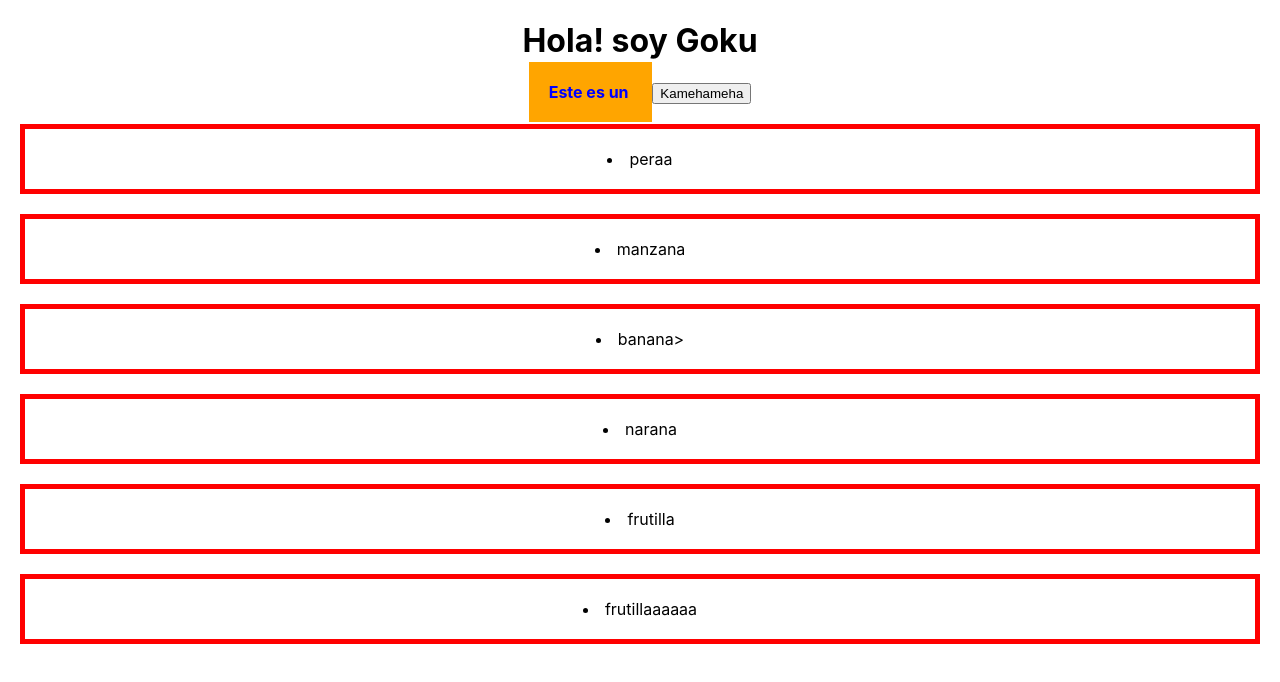
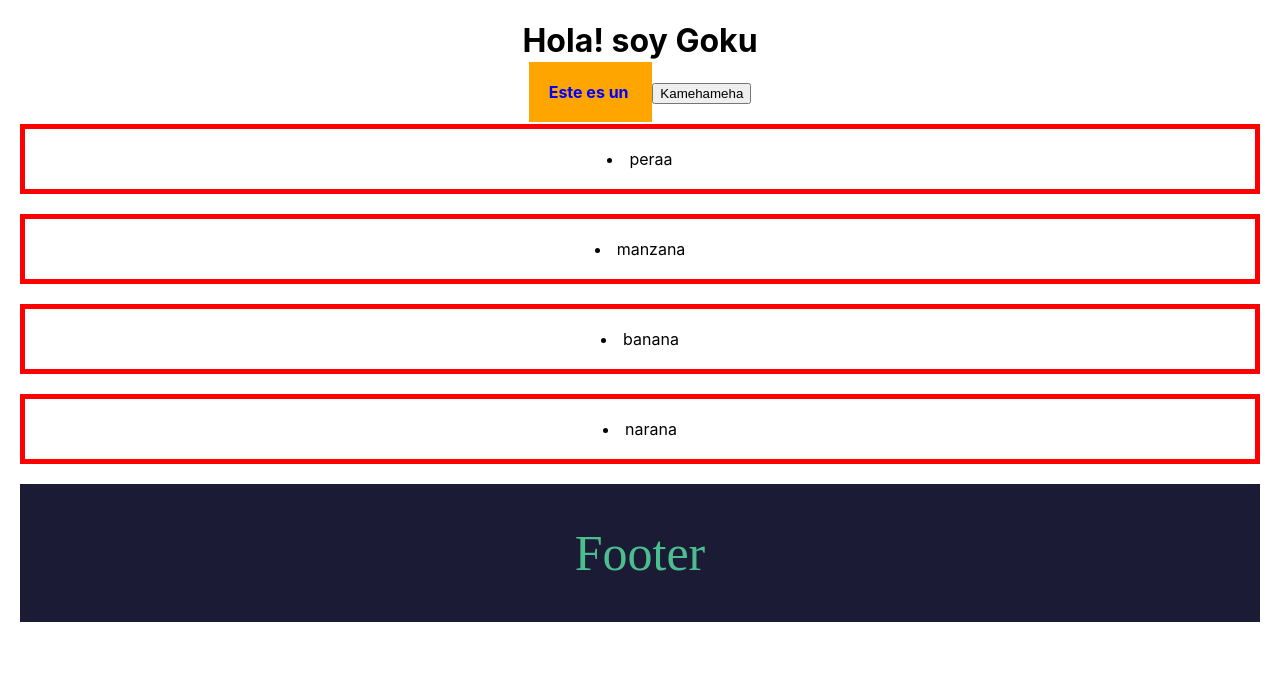
Before and after one commit to lhbasilone/appReact, a React (Create React App) app: page / in a window 1280 px wide. Shown: the top 682 px of the page. Built offline with nearby package versions, Linux system fonts and the light colour scheme.

Commit message:
"segunda prueba"

```diff
--- a/src/App.jsx
+++ b/src/App.jsx
@@ -1,5 +1,11 @@
 import logo from './logo.svg';
 import './App.css';
+import Footer from './components/footer/Footer';
+
+
+
+
+
 
 function App() {
 
@@ -24,15 +30,17 @@ const estilos = {
     <div className="App">
 <h1>Hola! soy {nombre}</h1>
 <strong style={estilos} >Este es un </strong>
- {boton}
+{boton}
 <li>peraa</li>
 <li>manzana</li>
-<li>banana></li>
+<li>banana</li>
 <li>narana</li>
-<li>frutilla</li>
-<li>frutillaaaaaa</li>
 
-    </div>
+
+<Footer/>
+
+
+</div>
   );
 }
 
--- /dev/null
+++ b/src/components/footer/Footer.css
@@ -0,0 +1,8 @@
+.footerStyle{
+    background-color: rgb(27, 27, 53);
+    color: rgb(76, 189, 142);
+    font-size: 50px;
+    font-family: 'Times New Roman', Times, serif;
+    padding: 40px;
+    margin: 20px;
+}
--- /dev/null
+++ b/src/components/footer/Footer.js
@@ -0,0 +1,12 @@
+import './Footer.css';
+
+//rafce
+import React from 'react'
+
+const Footer = () => {
+  return (
+    <div className='footerStyle'>Footer</div>
+  )
+}
+
+export default Footer
```
